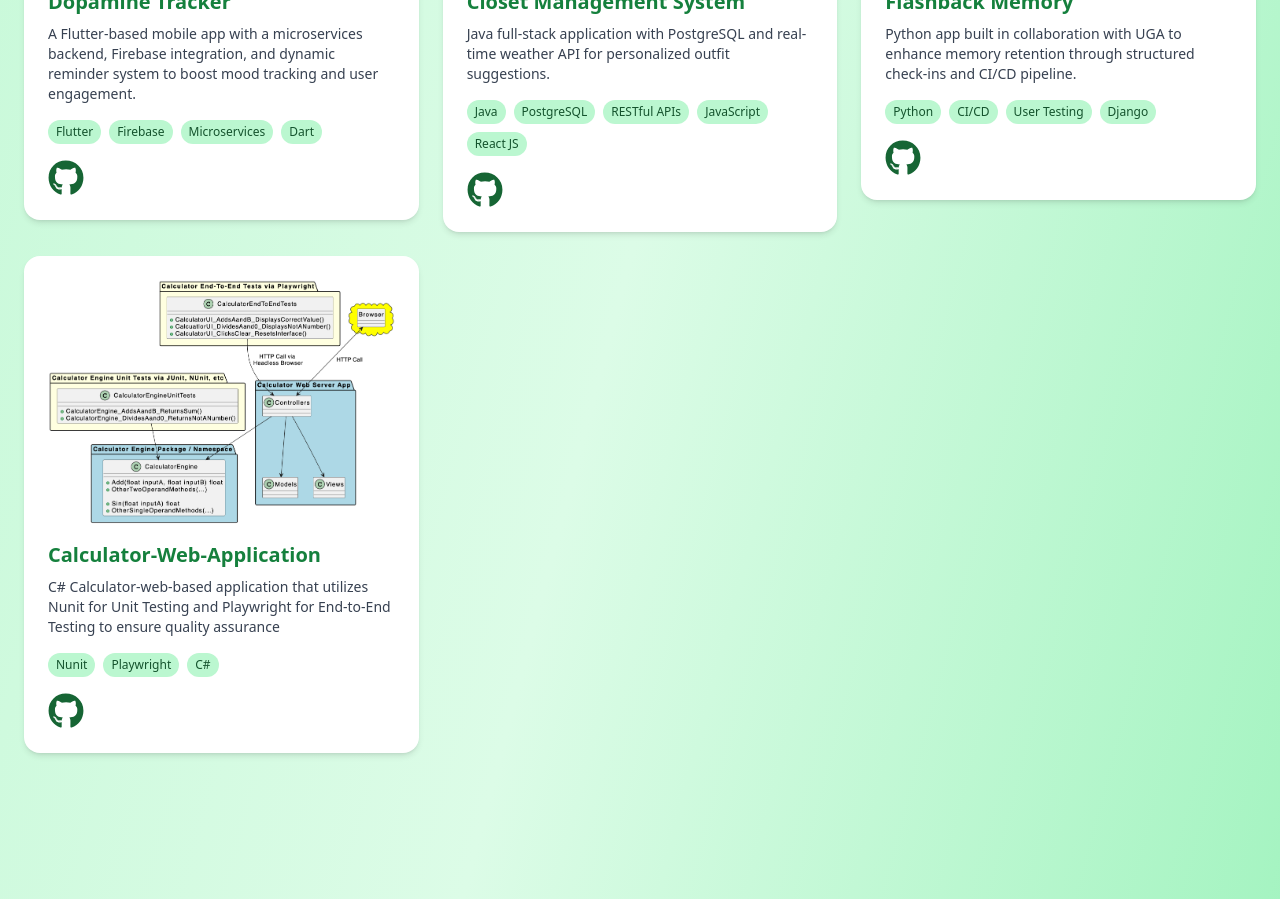
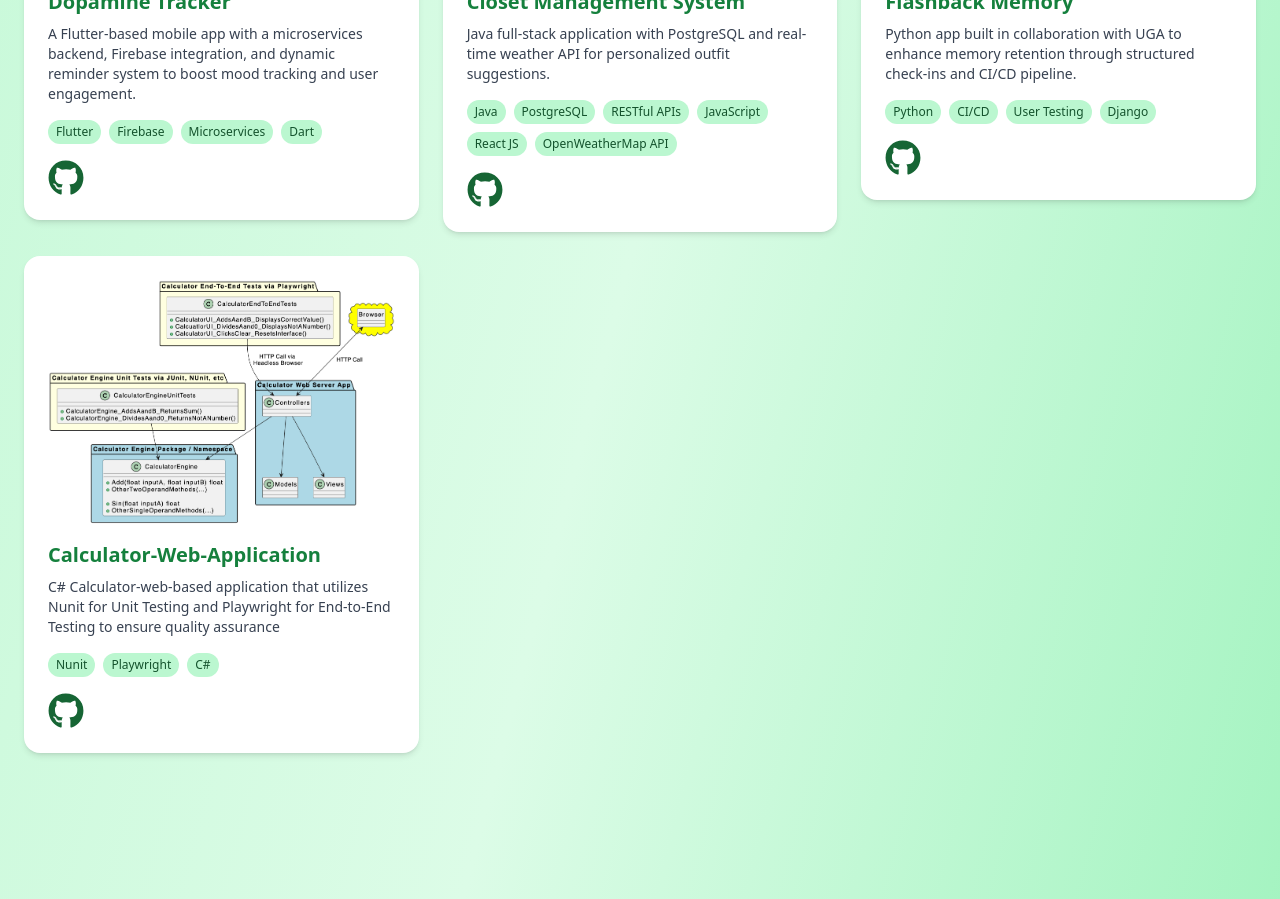
Before and after one commit to RaiDiwakar66/MyPortfolio, a React (Vite) app: page / in a window 1280 px wide. Shown: the part 2220-3119 px from the top of the page. Built offline with nearby package versions, Linux system fonts and the light colour scheme.

Commit message:
added skills

```diff
--- a/src/App.jsx
+++ b/src/App.jsx
@@ -46,7 +46,7 @@ const projects = [
     title: "Closet Management System",
     description:
       "Java full-stack application with PostgreSQL and real-time weather API for personalized outfit suggestions.",
-    tech: ["Java", "PostgreSQL", "RESTful APIs","JavaScript", "React JS"],
+    tech: ["Java", "PostgreSQL", "RESTful APIs","JavaScript", "React JS","OpenWeatherMap API"],
     github: "https://github.com/DkGoat66/Closet2.0",
     image: InProgress
   },
```
